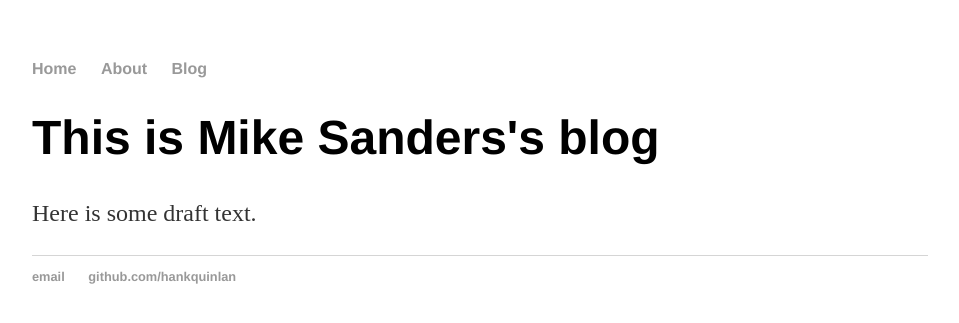
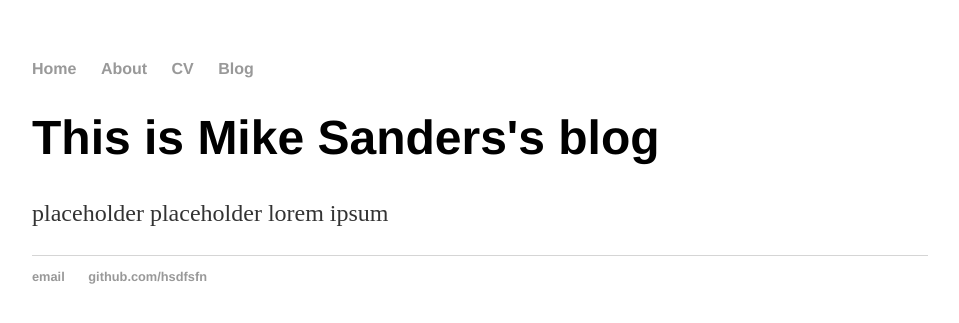
Before and after one commit to MikeS-nth/MikeS-nth.github.io, a Jekyll site: the page built from index.html, in a window 1280 px wide. Shown: the top 323 px of the page, without its empty margins (160-1119 px from the left). Built offline with Jekyll 4.4.1, drawn with Linux system fonts in a browser that asks for light colours.

Commit message:
re-wrote index to point to default css

```diff
--- a/index.html
+++ b/index.html
@@ -1,29 +1,8 @@
-<!DOCTYPE html>
-<html>
-	<head>
-		<title>Mike's blog</title>
-		<!-- link to main stylesheet -->
-		<link rel="stylesheet" type="text/css" href="/css/main.css">
-	</head>
-	<body>
-		<nav>
-    		<ul>
-        		<li><a href="/">Home</a></li>
-	        	<li><a href="/about">About</a></li>
-        		<li><a href="/blog">Blog</a></li>
-    		</ul>
-		</nav>
-		<div class="container">
-    		<div class="blurb">
-        		<h1>This is Mike Sanders's blog</h1>
-				<p>Here is some draft text.</p>
-    		</div><!-- /.blurb -->
-		</div><!-- /.container -->
-		<footer>
-    		<ul>
-        		<li><a href="mailto:hankquinlanhub@gmail.com">email</a></li>
-        		<li><a href="https://github.com/hankquinlan">github.com/hankquinlan</a></li>
-			</ul>
-		</footer>
-	</body>
-</html>
+---
+layout: default
+title: Mike's blog
+---
+<div class="blurb">
+	<h1>This is Mike Sanders's blog</h1>
+	<p>placeholder placeholder lorem ipsum</p>
+</div><!-- /.blurb -->
```
